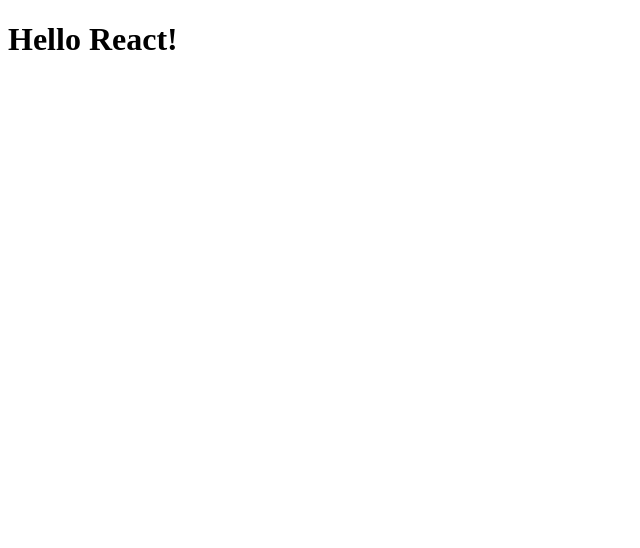
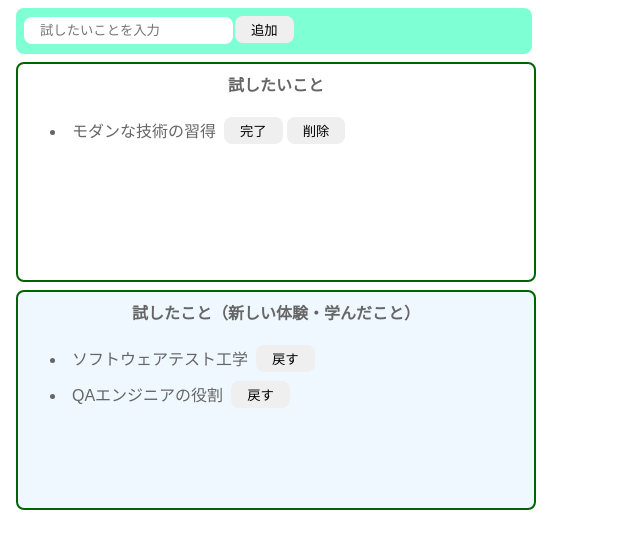
Before and after one commit to h-waji/my-react-app2, a React (Create React App) app: page / in a window 1280 px wide. Shown: the top 548 px of the page, without its empty margins (0-640 px from the left). Built offline with nearby package versions, Linux system fonts and the light colour scheme.

Commit message:
add mock

```diff
--- a/package.json
+++ b/package.json
@@ -2,6 +2,7 @@
   "name": "my-react-app2",
   "version": "0.1.0",
   "private": true,
+  "main": "src/index.jsx",
   "dependencies": {
     "@testing-library/jest-dom": "^5.17.0",
     "@testing-library/react": "^13.4.0",
--- a/src/App.jsx
+++ b/src/App.jsx
@@ -2,8 +2,40 @@
 
 export const App = () => {
     return (
-        <div className='App'>
-            <h1>Hello React!</h1>
-        </div>
+        <>
+            <div className='input-area'>
+                <input placeholder='試したいことを入力'></input>
+                <button>追加</button>
+            </div>
+            <div className='incomplete-area'>
+                <p className='title'>試したいこと</p>
+                <ul>
+                    <li>
+                        <div className='list-row'>
+                            <p className='try-item'>モダンな技術の習得</p>
+                            <button>完了</button>
+                            <button>削除</button>
+                        </div>
+                    </li>
+                </ul>
+            </div>
+            <div className='complete-area'>
+                <p className='title'>試したこと（新しい体験・学んだこと）</p>
+                <ul>
+                    <li>
+                        <div className='list-row'>
+                            <p className='try-item'>ソフトウェアテスト工学</p>
+                            <button>戻す</button>
+                        </div>
+                    </li>
+                    <li>
+                        <div className='list-row'>
+                            <p className='try-item'>QAエンジニアの役割</p>
+                            <button>戻す</button>
+                        </div>
+                    </li>
+                </ul>
+            </div>
+        </>
     );
 }
--- a/src/styles.css
+++ b/src/styles.css
@@ -0,0 +1,66 @@
+body {
+    font-family: sans-serif;
+    color: #666;
+}
+
+input {
+    border-radius: 8px;
+    border: none;
+    padding: 6px 16px;
+}
+
+button {
+    border-radius: 8px;
+    border: none;
+    padding: 4px 16px;
+    margin: 0px 2px;
+}
+
+button:hover {
+    background-color: darkcyan;
+    color: #fff;
+    cursor: pointer;
+}
+
+.input-area {
+    background-color: aquamarine;
+    width: 500px;
+    height: 30px;
+    padding: 8px;
+    margin: 8px;
+    border-radius: 8px;
+}
+
+.incomplete-area {
+    border: 2px solid darkgreen;
+    width: 500px;
+    min-height: 200px;
+    padding: 8px;
+    margin: 8px;
+    border-radius: 8px;
+}
+
+.complete-area {
+    border: 2px solid darkgreen;
+    width: 500px;
+    min-height: 200px;
+    padding: 8px;
+    margin: 8px;
+    border-radius: 8px;
+    background-color: aliceblue;
+}
+
+.title {
+    text-align: center;
+    margin-top: 0px;
+    font-weight: bold;
+}
+
+.list-row {
+    display: flex;
+    align-items: center;
+}
+
+.try-item {
+    margin: 6px;
+}
```
Also changed, not shown: src/index.jsx (renamed from src/index.js).
